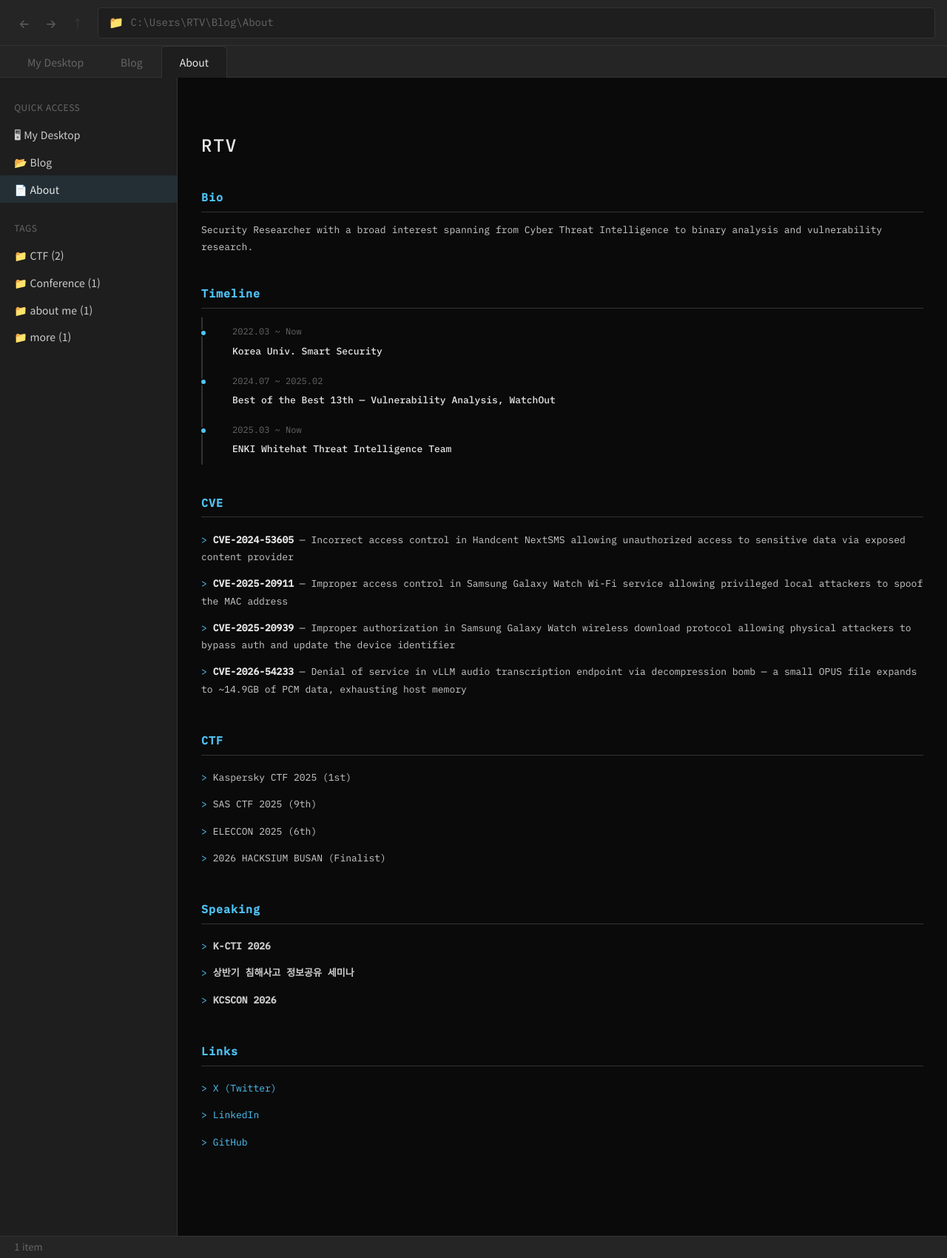
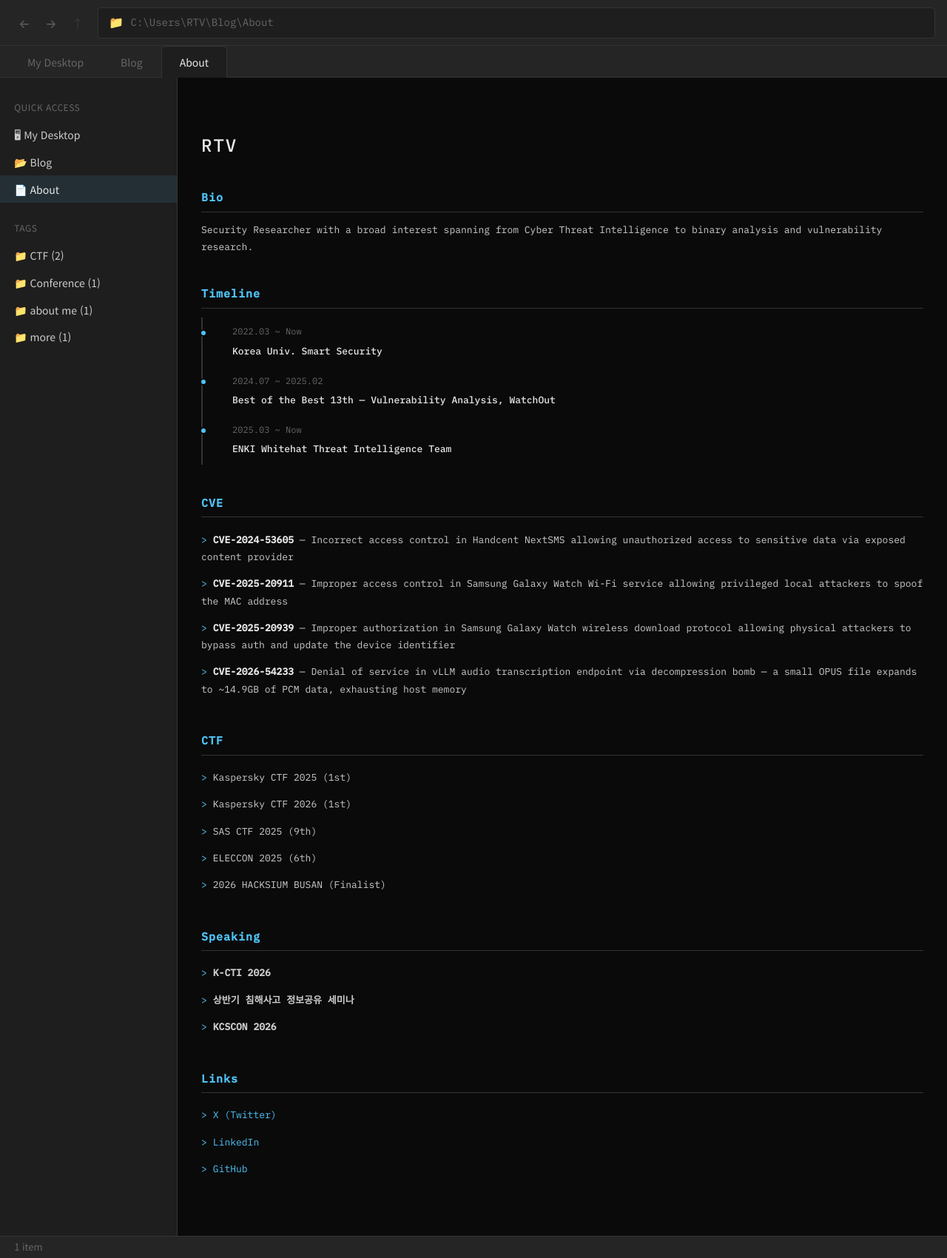
Before and after one commit to RTV-GIT/RTV-GIT.github.io, a Jekyll site: the page built from about.html, in a window 1280 px wide. Shown: the whole page at 74% size. Built offline with Jekyll 4.4.1, drawn with Linux system fonts in a browser that asks for light colours.

Commit message:
About: Kaspersky CTF 2026 1st 추가
Co-Authored-By: Claude Opus 4.6 (1M context) <noreply@anthropic.com>

```diff
--- a/about.html
+++ b/about.html
@@ -51,6 +51,7 @@ item_count: "1 item"
       <h2 class="about-heading">CTF</h2>
       <ul class="about-list">
         <li>Kaspersky CTF 2025 (1st)</li>
+        <li>Kaspersky CTF 2026 (1st)</li>
         <li>SAS CTF 2025 (9th)</li>
         <li>ELECCON 2025 (6th)</li>
         <li>2026 HACKSIUM BUSAN (Finalist)</li>
```
